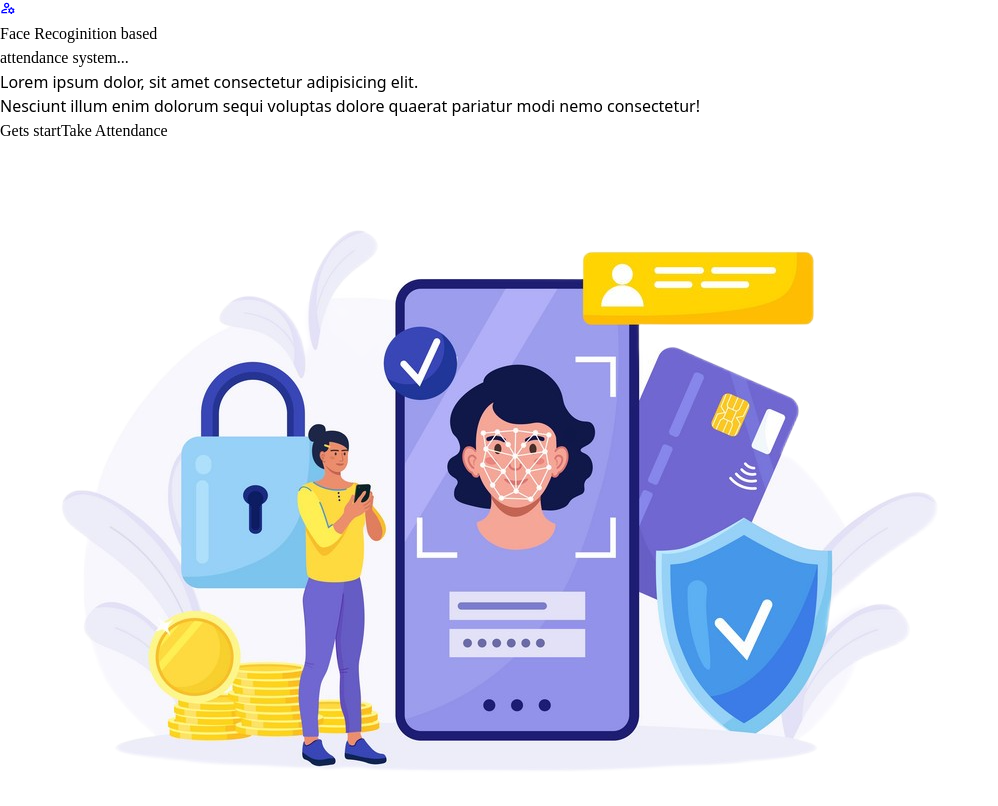
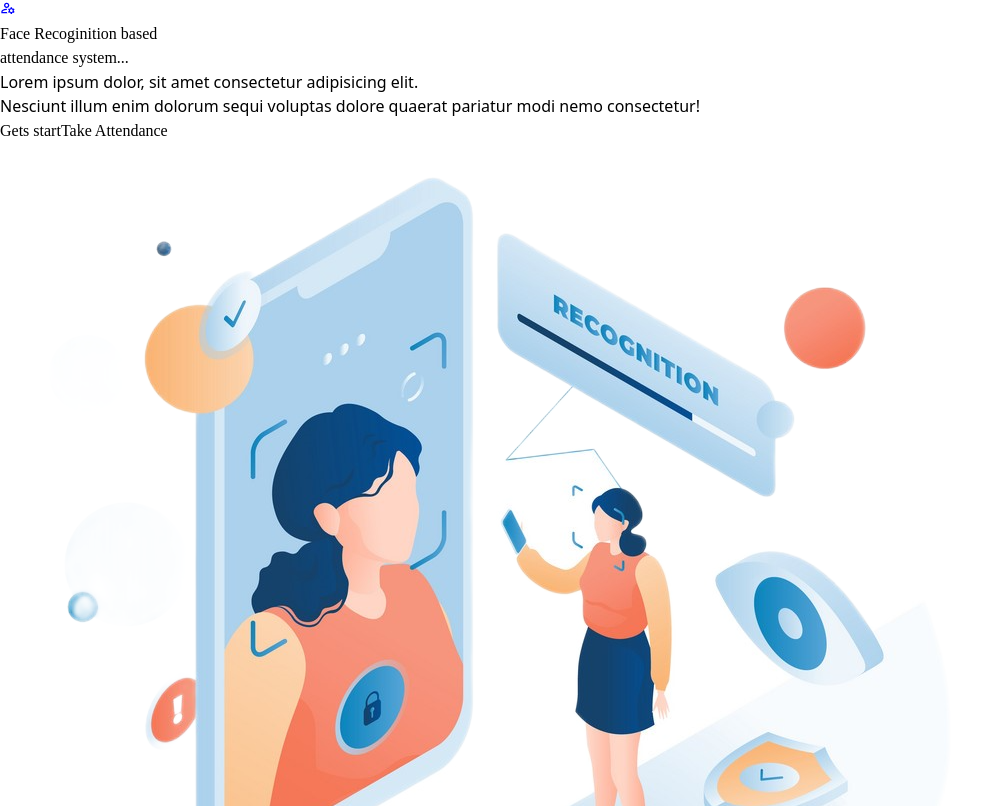
Before and after one commit to dalwadi1/Attendance-system, a React (Vite) app: page / in a window 1280 px wide. Shown: the part 514-1320 px from the top of the page, without its empty margins (0-998 px from the left). Built offline with nearby package versions, Linux system fonts and the light colour scheme.

Commit message:
add swiper.js

```diff
--- a/src/Components/Pages/Home.jsx
+++ b/src/Components/Pages/Home.jsx
@@ -2,6 +2,13 @@ import React from 'react'
 import { MdOutlineManageAccounts } from "react-icons/md";
 import GoogleFontLoader from 'react-google-font-loader';
 import { TbArrowBigRightLinesFilled } from "react-icons/tb";
+import { Swiper, SwiperSlide } from 'swiper/react';
+
+import 'swiper/css';
+import 'swiper/css/pagination';
+import 'swiper/css/navigation';
+
+import { Autoplay, Pagination, Navigation } from 'swiper/modules';
 
 const Home = () => {
     return (
@@ -25,8 +32,8 @@ const Home = () => {
                     </div>
                     <button><MdOutlineManageAccounts className='md:text-4xl text-3xl' color='blue' /></button>
                 </div>
-                <div className='px-6 container border-slate-950 flex items-center -m-12 h-screen mx-auto'>
-                    <div className='grow sm:w-auto'>
+                <div className='px-6 container flex items-center -m-12 h-screen mx-auto'>
+                    <div className=' sm:w-auto grow'>
                         <h1 className='md:text-3xl text-slate-800 drop-shadow-2xl font-extrabold' style={{ fontFamily: 'Josefin Sans' }}>Face Recoginition based <br /> attendance system...</h1>
                         <h1>Lorem ipsum dolor, sit amet consectetur adipisicing elit. <br />Nesciunt illum enim dolorum sequi voluptas dolore quaerat pariatur modi nemo consectetur!</h1>
                         <div className='mt-9 flex'>
@@ -34,8 +41,26 @@ const Home = () => {
                             <button className='md:bg-slate-800 rounded-full shadow-2xl p-4 text-white hover:bg-violet-900  flex mx-3' style={{ fontFamily: 'Josefin Sans' }}>Take Attendance</button>
                         </div>
                     </div>
-                    <div className='h-auto sm:w-auto flex-grow-0'>
-                        <img src="./images/R2/image5.png" className='bg-transparent' alt="" />
+                    <div className='h-auto sm:max-w-96 md:max-w-96'>
+                        <Swiper
+                            spaceBetween={30}
+                            centeredSlides={true}
+                            autoplay={{
+                                delay: 2500,
+                                disableOnInteraction: false,
+                            }}
+                            // pagination={{
+                            //     clickable: true,
+                            // }}
+                            navigation={false}
+                            modules={[Autoplay, Navigation]}
+                            className="mySwiper"
+                        >
+                            <SwiperSlide><img src="./images/R2/back.png" className='bg-transparent h-80 items-center' alt="" /></SwiperSlide>
+                            <SwiperSlide><img src="./images/R2/image2.png" className='bg-transparent ' alt="" /></SwiperSlide>
+                            <SwiperSlide><img src="./images/R2/image.png" className='bg-transparent ' alt="" /></SwiperSlide>
+
+                        </Swiper>
                     </div>
 
                 </div>
```
Also changed, not shown: public/images/R2/back.png (renamed from public/images/back.png).
